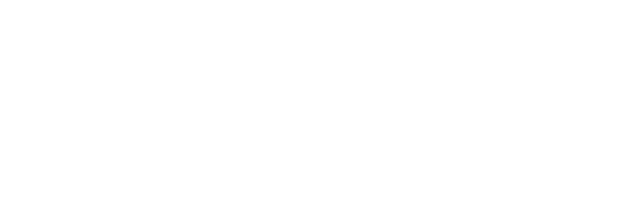
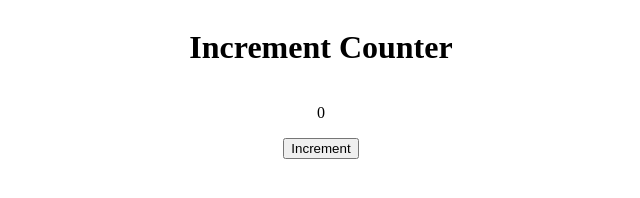
Before and after one commit to acciojob/increment-counter-Ayushd028, a website: page main.html in a window 1280 px wide. Shown: the whole page, without its empty margins (327-967 px from the left). Drawn offline with Linux system fonts and the light colour scheme.

Commit message:
created a submission

```diff
--- a/main.html
+++ b/main.html
@@ -7,6 +7,9 @@
 </head>
 
 <body>
+	<h1>Increment Counter</h1>
+    <p id="counter">0</p>
+    <button id="incrementBtn">Increment</button>
 	<!-- the entire body must be written by student -->
     <script type="text/javascript" src="./script.js">
 </script>
--- a/script.js
+++ b/script.js
@@ -1 +1,6 @@
-//your JS code here. If required.
+let counterValue = 0;
+        document.getElementById("incrementBtn").addEventListener("click", function() {
+            alert("Un-incremented value: " + counterValue);
+            counterValue++;
+            document.getElementById("counter").textContent = counterValue;
+        });
--- a/styles.css
+++ b/styles.css
@@ -1 +1,8 @@
-/*  your css code here. If applicable */
+body{
+	width: 100%;
+	height: 100%;
+	display: flex;
+	flex-direction: column;
+	align-items: center;
+	justify-content: center;
+}
```
